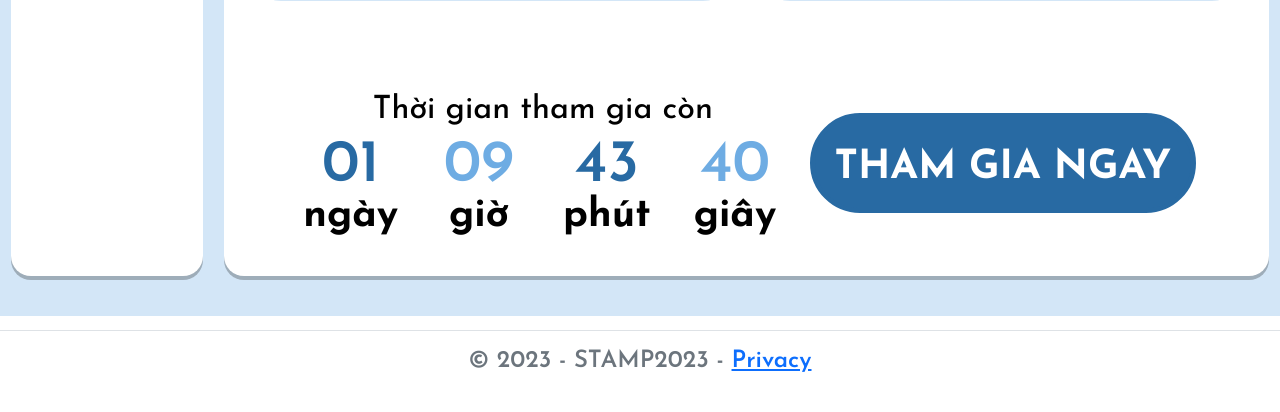
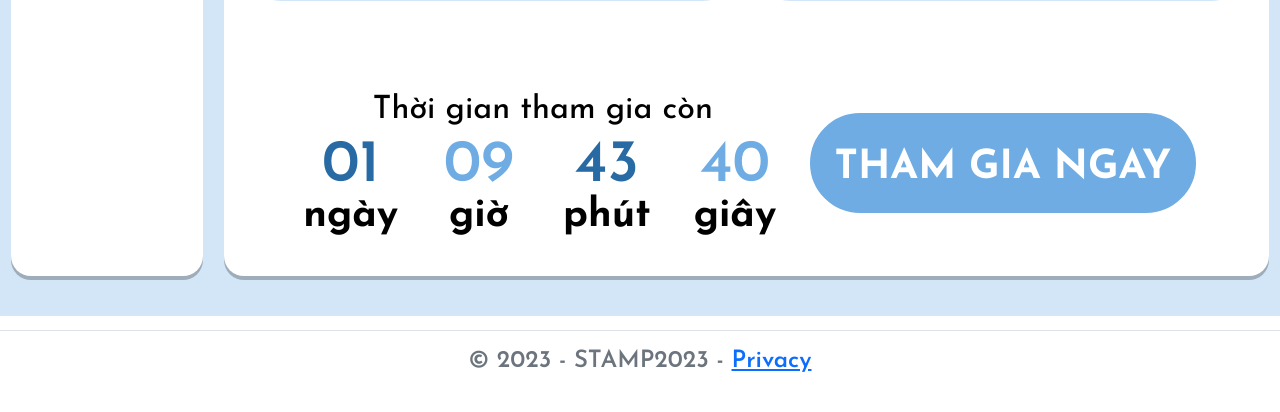
Before and after one commit to lcminhbu/STAMP, an ASP.NET Core app: page /About in a window 1280 px wide, with the pointer over the restyled element. Shown: the part 2831-3243 px from the top of the page. Run offline with ASP.NET Core 8, Linux system fonts and the light colour scheme; style sheets or scripts are compiled from the project's sources.

Commit message:
update button color

```diff
--- a/wwwroot/css/about.css
+++ b/wwwroot/css/about.css
@@ -170,7 +170,8 @@
 }
 
 .countdown-button:hover {
-    background-color: #286AA3;
+    background-color: var(--light-blue);
+    border-color: var(--light-blue);
     color:white;
     cursor: pointer;
 }
```
